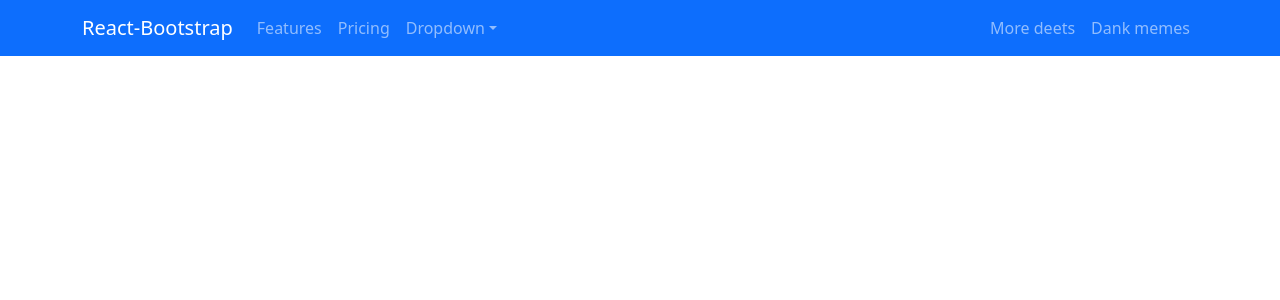
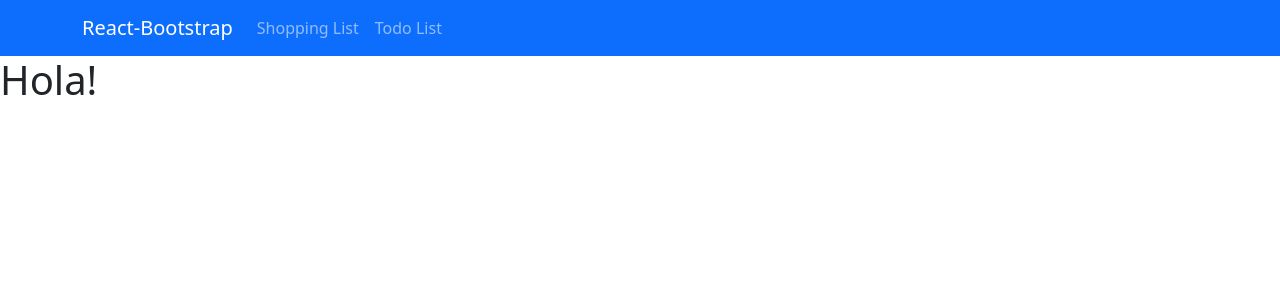
Before and after one commit to fescobar-2/todo-app, a React (Create React App) app: page /shopping in a window 1280 px wide. Shown: the top 300 px of the page. Built offline with nearby package versions, Linux system fonts and the light colour scheme.

Commit message:
Added Routes and README description

```diff
--- a/src/Components/Navigation.js
+++ b/src/Components/Navigation.js
@@ -2,31 +2,17 @@ import React from "react";
 import  Navbar from "react-bootstrap/Navbar";
 import Nav from "react-bootstrap/Nav";
 import Container from "react-bootstrap/Container"
-import NavDropdown from "react-bootstrap/NavDropdown";
 
 export default function Navigation() {
 	return(
 		<Navbar collapseOnSelect expand="md" bg="primary" variant="dark">
 			<Container>
-			<Navbar.Brand href="#home">React-Bootstrap</Navbar.Brand>
+			<Navbar.Brand href="/">React-Bootstrap</Navbar.Brand>
 			<Navbar.Toggle aria-controls="responsive-navbar-nav" />
 			<Navbar.Collapse id="responsive-navbar-nav">
 				<Nav className="me-auto">
-					<Nav.Link href="#features">Features</Nav.Link>
-					<Nav.Link href="#pricing">Pricing</Nav.Link>
-					<NavDropdown title="Dropdown" id="collasible-nav-dropdown">
-						<NavDropdown.Item href="#action/3.1">Action</NavDropdown.Item>
-						<NavDropdown.Item href="#action/3.2">Another action</NavDropdown.Item>
-						<NavDropdown.Item href="#action/3.3">Something</NavDropdown.Item>
-						<NavDropdown.Divider />
-						<NavDropdown.Item href="#action/3.4">Separated link</NavDropdown.Item>
-					</NavDropdown>
-				</Nav>
-				<Nav>
-					<Nav.Link href="#deets">More deets</Nav.Link>
-					<Nav.Link eventKey={2} href="#memes">
-						Dank memes
-					</Nav.Link>
+					<Nav.Link href="/">Shopping List</Nav.Link>
+					<Nav.Link href="/shopping">Todo List</Nav.Link>
 				</Nav>
 			</Navbar.Collapse>
 			</Container>
--- a/src/Components/Shopping.js
+++ b/src/Components/Shopping.js
@@ -0,0 +1,8 @@
+import React from "react";
+
+
+export default function Shopping() {
+    return(
+        <h1>Hola!</h1>
+    )
+}
--- a/src/MainRouter.js
+++ b/src/MainRouter.js
@@ -2,6 +2,7 @@ import React from "react";
 import { Route, Switch} from 'react-router';
 import Navigation from "./Components/Navigation";
 import Home from "./Components/Home";
+import Shopping from "./Components/Shopping";
 
 export default function MainRouter() {
   return(<div>
@@ -10,6 +11,9 @@ export default function MainRouter() {
       <Route exact path="/">
         <Home/>
       </Route>
+      <Route path="/shopping">
+        <Shopping/>
+      </Route>
     </Switch>
     </div>
   );
```
Also changed, not shown: 1 other file (tests, documents, lock files or other folders).
